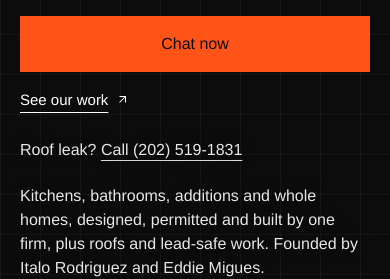
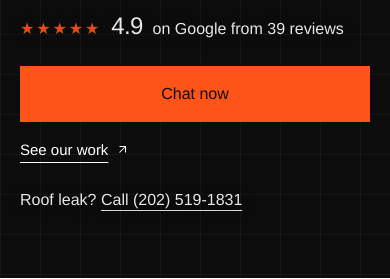
Before and after one commit to kavins06/is-design-and-build-website, an Astro site: page / in a window 390 px wide. Shown: the part 566-845 px from the top of the page. Built offline with nearby package versions, Linux system fonts and the light colour scheme; Astro itself is replaced by a stand-in of ours; a web font is replaced by a local one.

Commit message:
Show the Google rating in the home hero instead of the long sentence
The services list repeated the menu, roofing has its own line under the
buttons, and the founders' names belong on About. The rating links to
the reviews page and sits under the headline on phones too.

Co-Authored-By: Claude Opus 5.5 <noreply@anthropic.com>
Claude-Session: https://claude.ai/code/session_014iXpbDTC52qS9srQ9ZvHvg

```diff
--- a/src/components/Hero.astro
+++ b/src/components/Hero.astro
@@ -1,6 +1,7 @@
 ---
 import { Image } from 'astro:assets';
 import { site, chatHref } from '../data/site';
+import { googleReviews } from '../data/reviews';
 import photo from '../assets/photos/kitchen-a.jpg';
 
 // The hero kitchen is one of our own projects. Its drawing is traced by hand in the
@@ -57,7 +58,7 @@ const dims = ['M1910 985V1265M1894 985h32M1894 1265h32'];
       <span>In good</span>{' '}
       <span class="is-built">hands.</span>
     </h1>
-    <p>Kitchens, bathrooms, additions and whole homes, designed, permitted and built by one firm, plus roofs and lead-safe work. Founded by Italo Rodriguez and Eddie Migues.</p><div class="hero-actions"><a class="btn" href={chatHref()} data-chat>Chat now</a><a class="text-link" href="/portfolio/">See our work</a></div><p class="hero-urgent">Roof leak? <a href={site.phoneHref}>Call {site.phone}</a></p>
+    <p class="hero-rating"><a href="/reviews/"><span class="hero-stars" aria-hidden="true">★★★★★</span><b>{googleReviews.rating}</b> on Google from {googleReviews.count} reviews</a></p><div class="hero-actions"><a class="btn" href={chatHref()} data-chat>Chat now</a><a class="text-link" href="/portfolio/">See our work</a></div><p class="hero-urgent">Roof leak? <a href={site.phoneHref}>Call {site.phone}</a></p>
   </div>
   <p class="cg-titleblock"><span class="cg-status">Our project</span></p>
 </section>
--- a/src/styles/interior.css
+++ b/src/styles/interior.css
@@ -242,6 +242,12 @@
 @media (max-width: 540px) { .cg .fc { grid-template-columns: 1fr; row-gap: 28px; } }
 .cg-hero-copy .hero-urgent { margin-top: 18px; font-size: 15px; opacity: 1; }
 .hero-urgent a { color: #fff; text-underline-offset: 5px; }
+/* Home hero: the Google rating, linking to the reviews. */
+.cg-hero-copy .hero-rating a { display: inline-flex; flex-wrap: wrap; align-items: baseline; gap: 4px 10px; min-height: 44px; color: #fff; text-decoration: none; }
+.cg-hero-copy .hero-rating a:hover { text-decoration: underline; text-underline-offset: 5px; }
+.hero-stars { color: var(--signal); letter-spacing: .12em; }
+.hero-rating b { font-size: 1.5em; font-weight: 500; letter-spacing: -.03em; }
+@media (max-width: 900px) { .cg .cg-hero-copy > p.hero-rating:not(.hero-eyebrow):not(.hero-urgent) { order: 1; margin: -4px 0 10px; } }
 @media (max-width: 540px) { .cg-hero-copy .hero-urgent { margin-top: 12px; font-size: 14px; } }
 
 /* Reviews page */
```
